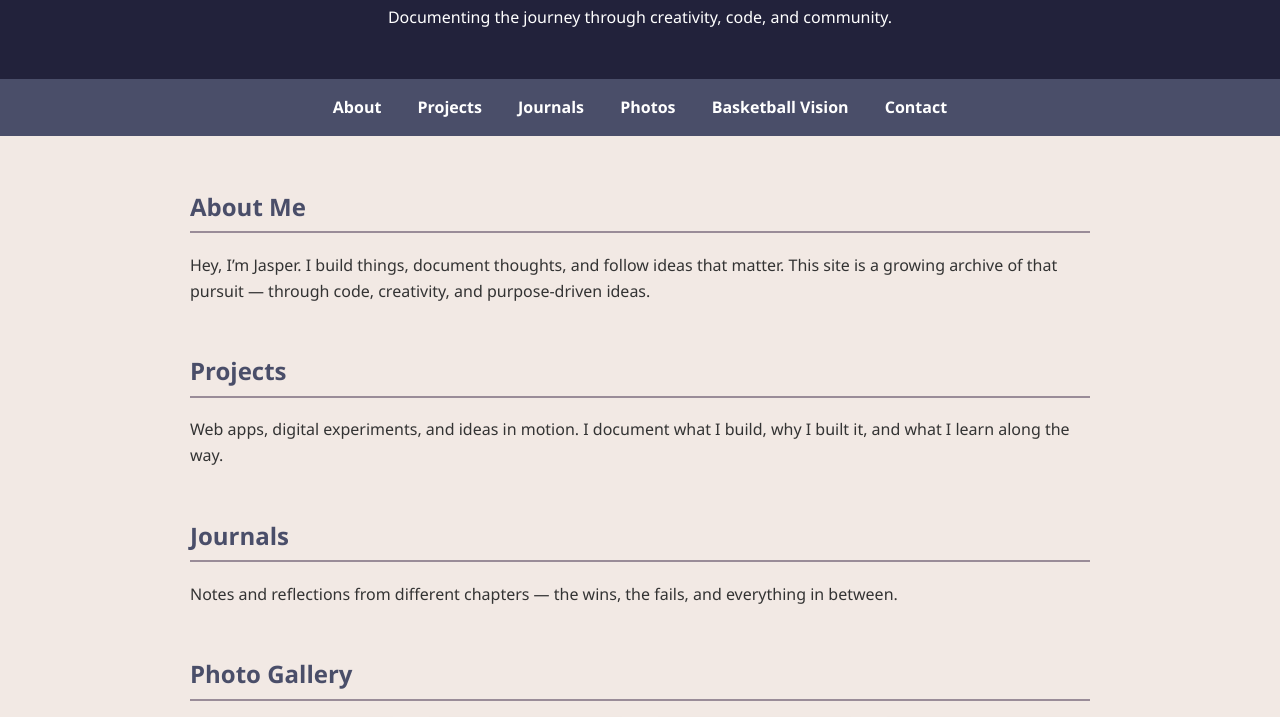
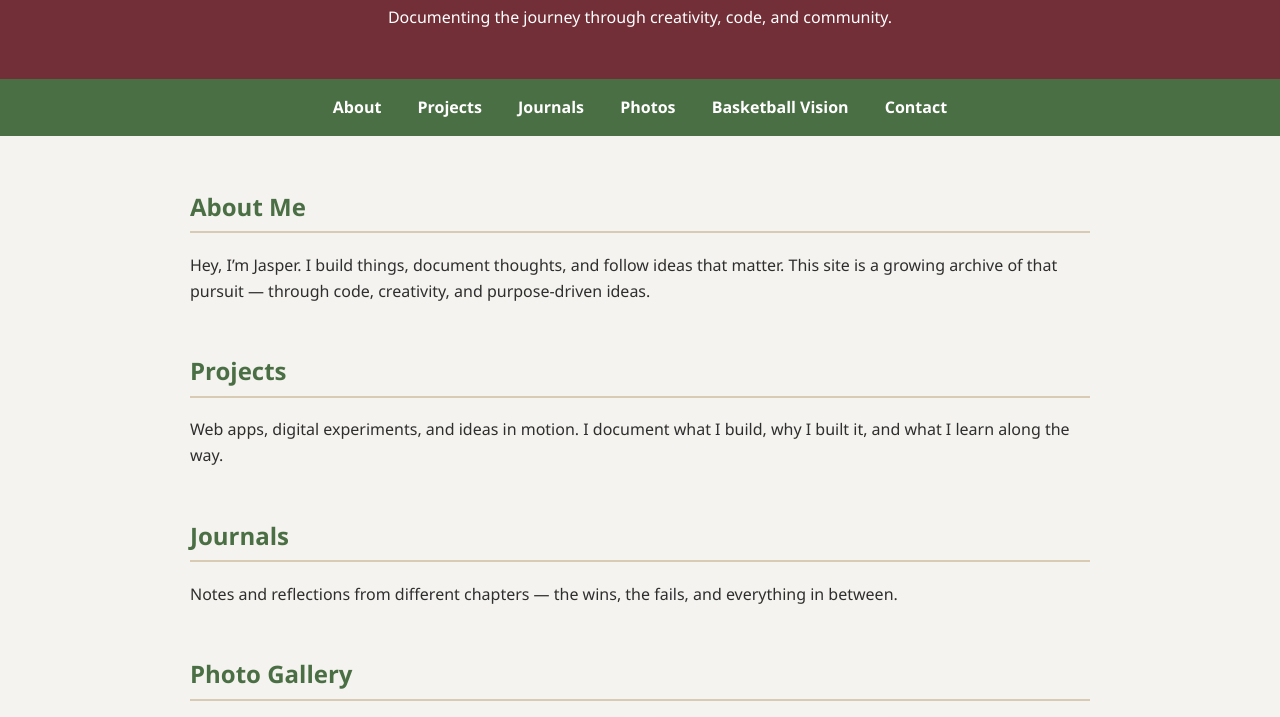
Before and after one commit to JasperAD11/jasperad11.github.io, a plain HTML site: page index.html in a window 1280 px wide. Shown: the part 107-824 px from the top of the page. Drawn offline with Linux system fonts and the light colour scheme.

Commit message:
Update style.css

```diff
--- a/style.css
+++ b/style.css
@@ -1,9 +1,9 @@
 :root {
-  --primary: #22223b;
-  --accent: #4a4e69;
-  --light: #f2e9e4;
-  --highlight: #9a8c98;
-  --text: #333;
+  --primary: #722F37;     /* Wine Red */
+  --accent: #4B6F44;      /* Earthy Green */
+  --light: #F5F3EF;       /* Creamy light background */
+  --highlight: #D9CAB3;   /* Optional tan highlight */
+  --text: #2E2E2E;
 }
 
 body {
@@ -45,6 +45,7 @@ nav a {
   text-decoration: none;
   font-weight: bold;
 }
+
 
 section {
   margin-bottom: 3rem;
```
